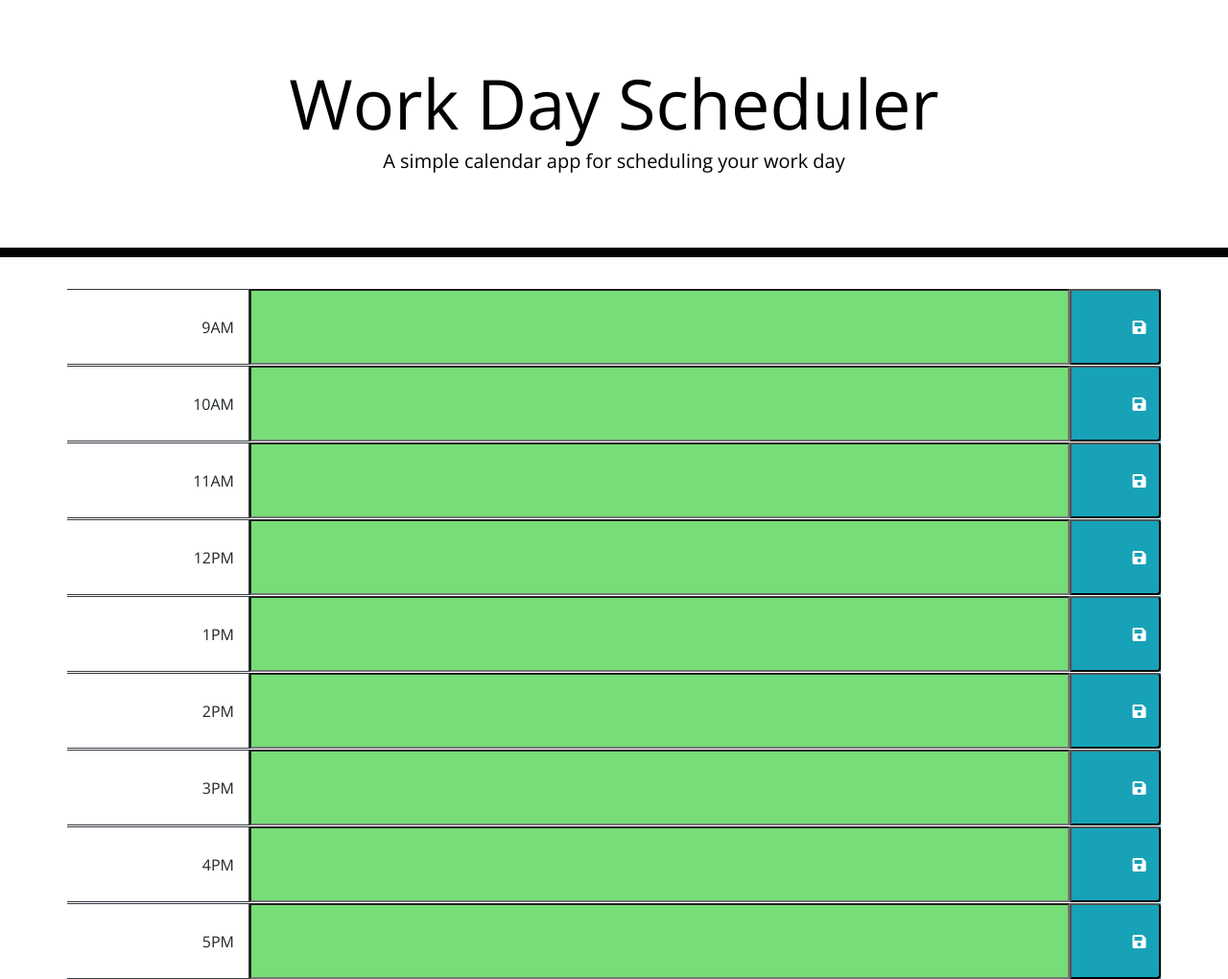
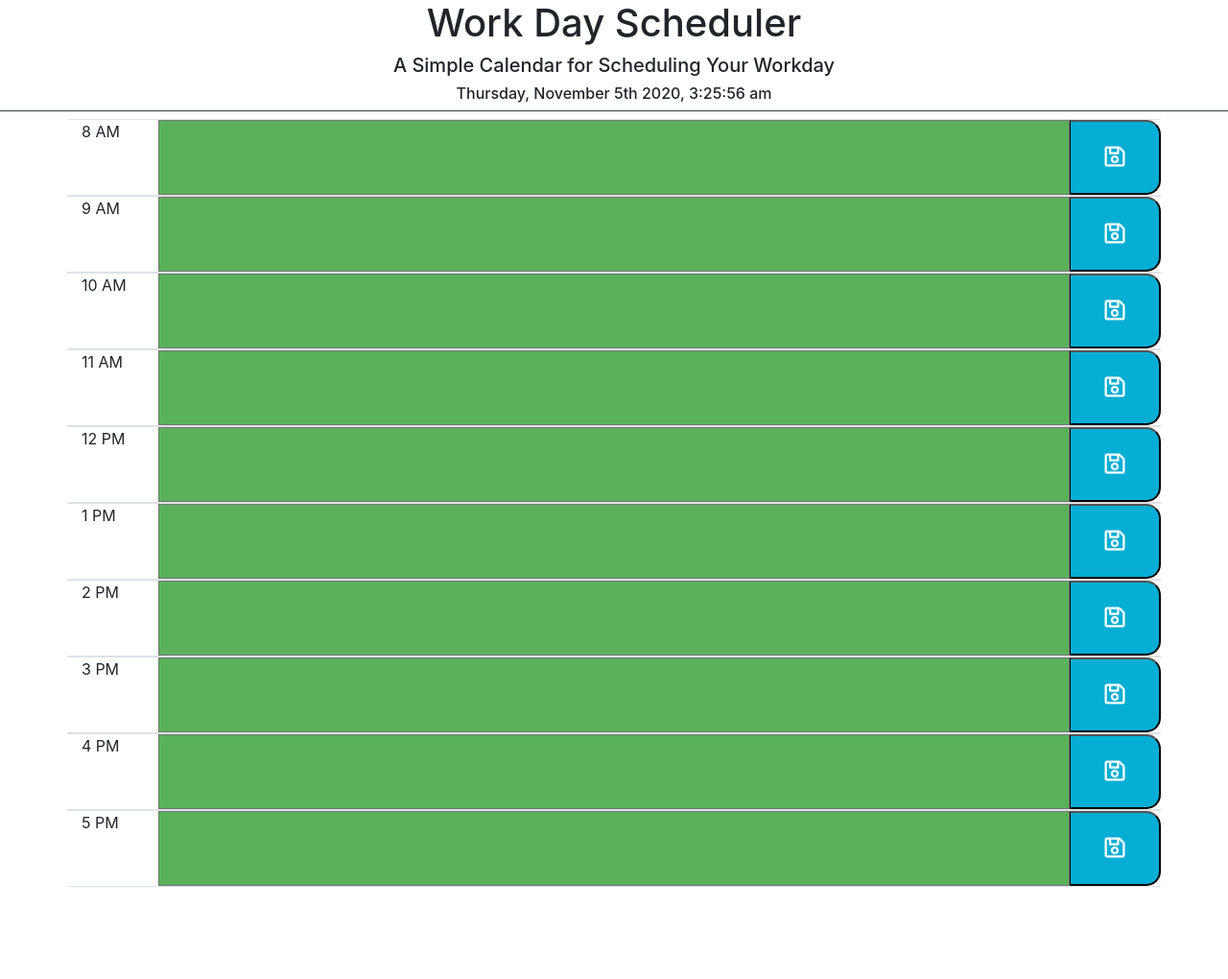
Before and after one commit to ChristianKrantz11/Scheduler, a plain HTML site: page index.html in a window 1280 px wide. Shown: the whole page at 96% size. After the commit the page ends 972 px from the top, so only its background shows below. Drawn offline with nearby package versions, Linux system fonts and the light colour scheme.

Commit message:
final commit

```diff
--- a/index.html
+++ b/index.html
@@ -23,120 +23,81 @@
   </head>
 
   <body>
-    <header class="jumbotron">
-      <h1 class="display-3">Work Day Scheduler</h1>
-      <p class="lead">A simple calendar app for scheduling your work day</p>
-      <p id="currentDay" class="lead"></p>
+    <header class="container-fluid border-bottom border-dark mb-2">
+      <div class="row justify-content-center"><h1>Work Day Scheduler</h1></div>
+      <div class="row justify-content-center"><h5>A Simple Calendar for Scheduling Your Workday</h5></div>
+      <div class="row justify-content-center" id="date-today"><h6></h6></div>
     </header>
+
     <div class="container">
-      <!-- Timeblocks go here -->
-      <div class="row">
-        <div class="col-2 border border-dark border-left-0 d-flex align-items-center justify-content-end">9AM</div>
-        <div class="col-9 bg-secondary d-flex align-items-center justify-content-start" style="padding:0">
-          <input type="text" style="width:100%; height:100%" class="bg-success" id="9">
-        </div>
-        <div class="col-1 bg-info d-flex align-items-center justify-content-center" style="padding:0">
-          <button class="bg-info rounded-right rounded-small" style="width:100%; height:100%" class="saveBtn">
-            <i class='fas fa-save' style='color:white'></i>
-          </button>
-        </div>
+
+      <div id="calendar-row1" class="row justify-content-md-center border-top border-bottom calendar-row">
+        <div id="time1"class="col-md-1">8 AM</div>
+        <textarea rows="3" id="text-entry1" class="col-md-10"></textarea>
+        <button id="save" class="col-md-1"><i class="far fa-save"></i></button>
       </div>
 
-      <div class="row">
-        <div class="col-2 border border-dark border-left-0 d-flex align-items-center justify-content-end">10AM</div>
-        <div class="col-9 bg-secondary d-flex align-items-center justify-content-start" style="padding:0">
-          <input type="text" style="width:100%; height:100%" class="bg-success" id="10">
-        </div>
-        <div class="col-1 bg-info d-flex align-items-center justify-content-center" style="padding:0">
-          <button class="bg-info rounded-right rounded-small" style="width:100%; height:100%" class="saveBtn">
-            <i class='fas fa-save' style='color:white'></i>
-          </button>
-        </div>
+      <div id="calendar-row2" class="row justify-content-md-center border-top border-bottom calendar-row">
+        <div id="time2"class="col-md-1">9 AM</div>
+        <textarea rows="3" id="text-entry2" class="col-md-10"></textarea>
+        <button id="save" class="col-md-1"><i class="far fa-save"></i></button>
       </div>
 
-      <div class="row">
-        <div class="col-2 border border-dark border-left-0 d-flex align-items-center justify-content-end">11AM</div>
-        <div class="col-9 bg-secondary d-flex align-items-center justify-content-start" style="padding:0">
-          <input type="text" style="width:100%; height:100%" class="bg-success" id="11">
-        </div>
-        <div class="col-1 bg-info d-flex align-items-center justify-content-center" style="padding:0">
-          <button class="bg-info rounded-right rounded-small" style="width:100%; height:100%" class="saveBtn">
-            <i class='fas fa-save' style='color:white'></i>
-          </button>
-        </div>
+      <div id="calendar-row3" class="row justify-content-md-center border-top border-bottom calendar-row">
+        <div id="time3"class="col-md-1">10 AM</div>
+        <textarea rows="3" id="text-entry3" class="col-md-10"></textarea>
+        <button id="save" class="col-md-1"><i class="far fa-save"></i></button>
       </div>
 
-      <div class="row">
-        <div class="col-2 border border-dark border-left-0 d-flex align-items-center justify-content-end">12PM</div>
-        <div class="col-9 bg-secondary d-flex align-items-center justify-content-start" style="padding:0">
-          <input type="text" style="width:100%; height:100%" class="bg-success" id="12">
-        </div>
-        <div class="col-1 bg-info d-flex align-items-center justify-content-center" style="padding:0">
-          <button class="bg-info rounded-right rounded-small" style="width:100%; height:100%" class="saveBtn">
-            <i class='fas fa-save' style='color:white'></i>
-          </button>
-        </div>
+      <div id="calendar-row4" class="row justify-content-md-center border-top border-bottom calendar-row">
+        <div id="time4"class="col-md-1">11 AM</div>
+        <textarea rows="3" id="text-entry4" class="col-md-10"></textarea>
+        <button id="save" class="col-md-1"><i class="far fa-save"></i></button>
       </div>
 
-      <div class="row">
-        <div class="col-2 border border-dark border-left-0 d-flex align-items-center justify-content-end">1PM</div>
-        <div class="col-9 bg-secondary d-flex align-items-center justify-content-start" style="padding:0">
-          <input type="text" style="width:100%; height:100%" class="bg-success" id="1">
-        </div>
-        <div class="col-1 bg-info d-flex align-items-center justify-content-center" style="padding:0">
-          <button class="bg-info rounded-right rounded-small" style="width:100%; height:100%" class="saveBtn">
-            <i class='fas fa-save' style='color:white'></i>
-          </button>
-        </div>
+      <div id="calendar-row5" class="row justify-content-md-center border-top border-bottom calendar-row">
+        <div id="time5"class="col-md-1">12 PM</div>
+        <textarea rows="3" id="text-entry5" class="col-md-10"></textarea>
+        <button id="save" class="col-md-1"><i class="far fa-save"></i></button>
       </div>
 
-      <div class="row">
-        <div class="col-2 border border-dark border-left-0 d-flex align-items-center justify-content-end">2PM</div>
-        <div class="col-9 bg-secondary d-flex align-items-center justify-content-start" style="padding:0">
-          <input type="text" style="width:100%; height:100%" class="bg-success" id="2">
-        </div>
-        <div class="col-1 bg-info d-flex align-items-center justify-content-center" style="padding:0">
-          <button class="bg-info rounded-right rounded-small" style="width:100%; height:100%" class="saveBtn">
-            <i class='fas fa-save' style='color:white'></i>
-          </button>
-        </div>
+      <div id="calendar-row6" class="row justify-content-md-center border-top border-bottom calendar-row">
+        <div id="time6"class="col-md-1 time">1 PM</div>
+        <textarea rows="3" id="text-entry6" class="col-md-10"></textarea>
+        <button id="save" class="col-md-1"><i class="far fa-save"></i></button>
       </div>
 
-      <div class="row">
-        <div class="col-2 border border-dark border-left-0 d-flex align-items-center justify-content-end">3PM</div>
-        <div class="col-9 bg-secondary d-flex align-items-center justify-content-start" style="padding:0">
-          <input type="text" style="width:100%; height:100%" class="bg-success" id="3">
-        </div>
-        <div class="col-1 bg-info d-flex align-items-center justify-content-center" style="padding:0">
-          <button class="bg-info rounded-right rounded-small" style="width:100%; height:100%" id="saveBtn">
-            <i class='fas fa-save' style='color:white'></i>
-          </button>
-        </div>
+      <div id="calendar-row7" class="row justify-content-md-center border-top border-bottom calendar-row">
+        <div id="time7"class="col-md-1 time">2 PM</div>
+        <textarea rows="3" id="text-entry7" class="col-md-10"></textarea>
+        <button id="save" class="col-md-1"><i class="far fa-save"></i></button>
       </div>
 
-      <div class="row">
-        <div class="col-2 border border-dark border-left-0 d-flex align-items-center justify-content-end">4PM</div>
-        <div class="col-9 bg-secondary d-flex align-items-center justify-content-start" style="padding:0">
-          <input type="text" style="width:100%; height:100%" class="bg-success" id="4">
-        </div>
-        <div class="col-1 bg-info d-flex align-items-center justify-content-center" style="padding:0">
-          <button class="bg-info rounded-right rounded-small" style="width:100%; height:100%" id="saveBtn">
-            <i class='fas fa-save' style='color:white'></i>
-          </button>
-        </div>
+      <div id="calendar-row8" class="row justify-content-md-center border-top border-bottom calendar-row">
+        <div id="time8"class="col-md-1">3 PM</div>
+        <textarea rows="3" id="text-entry8" class="col-md-10"></textarea>
+        <button id="save" class="col-md-1"><i class="far fa-save"></i></button>
       </div>
 
-      <div class="row">
-        <div class="col-2 border border-dark border-left-0 d-flex align-items-center justify-content-end">5PM</div>
-        <div class="col-9 bg-secondary d-flex align-items-center justify-content-start" style="padding:0">
-          <input type="text" style="width:100%; height:100%" class="bg-success" id="5">
-        </div>
-        <div class="col-1 bg-info d-flex align-items-center justify-content-center" style="padding:0">
-          <button class="bg-info rounded-right rounded-small" style="width:100%; height:100%" class="saveBtn">
-            <i class='fas fa-save' style='color:white'></i>
-          </button>
-        </div>
+      <div id="calendar-row9" class="row justify-content-md-center border-top border-bottom calendar-row">
+        <div id="time9"class="col-md-1">4 PM</div>
+        <textarea rows="3" id="text-entry9" class="col-md-10"></textarea>
+        <button id="save" class="col-md-1"><i class="far fa-save"></i></button>
       </div>
+
+      <div id="calendar-row10" class="row justify-content-md-center border-top border-bottom calendar-row">
+        <div id="time10"class="col-md-1">5 PM</div>
+        <textarea rows="3" id="text-entry10" class="col-md-10"></textarea>
+        <button id="save" class="col-md-1"><i class="far fa-save"></i></button>
+      </div>
+
+    </div>
+
+    <div class="container-fluid">
+      <footer class="row">
+        <br><br>
+      </footer>
+    </div>
 
     <script src="https://code.jquery.com/jquery-3.4.1.min.js"></script>
     <script src="https://cdnjs.cloudflare.com/ajax/libs/moment.js/2.24.0/moment.min.js"></script>
--- a/script.js
+++ b/script.js
@@ -1,56 +1,93 @@
-var idsCollection = ["#9", "#10", "#11", "#12", "#1", "#2", "#3", "#4",  "#5"];
-var timeSlotCollection = ["09:00:00", "10:00:00", "11:00:00", "12:00:00", "13:00:00",  "14:00:00",  "15:00:00",  "16:00:00",  "17:00:00"];
-var shiftedTimeSlotCollection = ["10:00:00", "11:00:00", "12:00:00", "13:00:00",  "14:00:00",  "15:00:00",  "16:00:00",  "17:00:00",  "18:00:00"];
+let workDay = {
+  "8 AM": "",
+  "9 AM": "",
+  "10 AM": "",
+  "11 AM": "",
+  "12 PM": "",
+  "1 PM": "",
+  "2 PM": "",
+  "3 PM": "",
+  "4 PM": "",
+  "5 PM": "",
+};
 
-var  plannerContent = [];
-var getLocalStorageData = JSON.parse(localStorage.getItem("planner-items"));
+$(document).ready(function(){
+  if(!localStorage.getItem('workDay')) {
+    updateCalendarTasks(workDay);
+  } else {
+    updateCalendarTasks(JSON.parse(localStorage.getItem('workDay')));
+  }
+})
 
-if (getLocalStorageData !== null) {
- plannerContent = getLocalStorageData;
+$('#date-today h6').text(moment().format('dddd') + ", " + moment().format('MMMM Do YYYY, h:mm:ss a'));
+
+let counter = 1;
+for(const property in workDay) {
+  let textEntry = "#text-entry" + counter;
+  $(textEntry).text(workDay[property]);
+  let timeId = "#time" + counter;
+  let presentHour = moment().hour();
+  let timeString = $(timeId).text();
+  let timeNumber = hourNumberFromHourString(timeString);
+  if(timeNumber < presentHour) {
+    $(textEntry).addClass("past-hour");
+  } else if (timeNumber > presentHour) {
+    $(textEntry).addClass("future-hour");
+  } else {
+    $(textEntry).addClass("present-hour");
+  }
+  counter ++;
 }
 
-for (var i=0;i<idsCollection.length; i++) {
-  var descriptionEl = $(idsCollection[i]);
-  var buttonEl = descriptionEl.parent().parent().find("button");
+$("button").click(function() {
+  value = $(this).siblings("textarea").val();
+  hourString = $(this).siblings("div").text();
 
-  if ((moment().format('MMMM Do YYYY, HH:mm:ss')) < (moment().format('MMMM Do YYYY') +  ", " + timeSlotCollection[i])) {
-    descriptionEl.attr("class", "future");
-    plannerContent.forEach(function(item) {
-      if (idsCollection[i] === ("#" + (item["input-id"]))) {
-        descriptionEl.val(item["input-value"]);
-      }
-    });
-  }
-  else if (((moment().format('MMMM Do YYYY, HH:mm:ss')) >= (moment().format('MMMM Do YYYY') +  ", " + timeSlotCollection[i])) &&
-          ((moment().format('MMMM Do YYYY, HH:mm:ss')) < (moment().format('MMMM Do YYYY') +  ", " + shiftedTimeSlotCollection[i])))
-  {
-    descriptionEl.attr("class", "present");
-    $(".present").attr("disabled", "disabled");
-    buttonEl.attr("disabled", true);
-    plannerContent.forEach(function(item) {
-      if (idsCollection[i] === ("#" + item["input-id"])) {
-        descriptionEl.val(item["input-value"]);
-      }
-    });
-  }
-  else if ((moment().format('MMMM Do YYYY, HH:mm:ss')) > (moment().format('MMMM Do YYYY') +  ", " + timeSlotCollection[i])) {
-    descriptionEl.attr("class", "past");
-    $(".past").attr("disabled", "disabled");
-    buttonEl.attr("disabled", true);
+  saveSchedule(hourString, value);
+});
+
+function hourNumberFromHourString(hourString) {
+  switch(hourString) {
+    case "8 AM": return 8;
+    case "9 AM": return 9;
+    case "10 AM": return 10;
+    case "11 AM": return 11;
+    case "12 PM": return 12;
+    case "1 PM": return 13;
+    case "2 PM": return 14;
+    case "3 PM": return 15;
+    case "4 PM": return 16;
+    case "5 PM": return 17;
   }
 }
 
-$("button").on("click", function() {
-  event.preventDefault();
-  var container = $(this).parent().parent();
-  var inputValue = container.find("input").val();
-  var inputId = container.find("input").attr("id");
-  var textObj = {
-    "input-id": inputId,
-    "input-value": inputValue };
+function loadCorrectDataset() {
+  result = localStorage.getItem('workDay')
+  return (result ? result : workDay);
+}
 
-  if (textObj["input-value"] !== "") {
-    plannerContent.push(textObj);
-    localStorage.setItem("planner-items", JSON.stringify(plannerContent));
+function initializeLocalStorage() {
+  localStorage.setItem('workDay', JSON.stringify(workDay));
+};
+
+function saveToLocalStorage(dayObj) {
+  localStorage.setItem('workDay', JSON.stringify(dayObj));
+}
+
+function saveSchedule(hourString, val) {
+  if(!localStorage.getItem('workDay')) {
+    initializeLocalStorage();
   }
-});
+
+  let workHours = JSON.parse(localStorage.getItem('workDay'));
+  workHours[hourString] = val
+
+  saveToLocalStorage(workHours);
+}
+
+function updateCalendarTasks(dayObject) {
+  $(".calendar-row").each(function(index) {
+    let res = $(this).children("div");
+    $(this).children("textarea").text(dayObject[res.text()]);
+  })
+}
--- a/style.css
+++ b/style.css
@@ -1,79 +1,32 @@
-body {
-  font-family: 'Open Sans', sans-serif;
-  font-size: 16px;
-  line-height: 1;
+textarea {
+  resize: none;
 }
 
-textarea{
-  background: transparent;
-  border: none;
-  resize: none;
-  color: #000000;
-  border-left: 1px solid black;
-  padding: 10px;
+.past-hour {
+  background-color: rgb(189, 189, 189);
+  border-color: gray;
 }
 
-.jumbotron {
-  text-align: center;
-  background-color: transparent;
-  color: black;
-  border-radius: 0;
-  border-bottom: 10px solid black;
+.present-hour {
+  background-color: crimson;
+  border-color: crimson;
 }
 
-.description{
-  white-space: pre-wrap;
+.future-hour {
+  background-color: rgb(90, 177, 90);
+  bordere-color: rgb(41, 136, 41);
 }
 
-.time-block{
-  text-align: center;
-  border-radius: 15px;
+header {
+  border-bottom-width: 10px;
+  text-color: red;
 }
 
-.row {
-  white-space: pre-wrap;
-  height: 80px;
-  border-top: 1px solid white;;
-}
-
-.hour {
-  background-color: #ffffff;
-  color: #000000;
-  border-top: 1px dashed #000000;
-}
-
-.past {
-  background-color: #d3d3d3;
-  color: white;
-}
-
-.present {
-  background-color: #ff6961;
-  color: white;
-}
-
-.future {
-  background-color: #77dd77;
-  color: white;
-}
-
-.saveBtn {
+button {
   border-left: 1px solid black;
   border-top-right-radius: 15px;
   border-bottom-right-radius: 15px;
   background-color: #06AED5;
   color: white;
+  font-size: 1.5em;
 }
-
-.saveBtn i:hover {
-  font-size: 20px;
-  transition: all .3s ease-in-out;
-}
-
-button:focus {
-  outline: none;
-}
-
-input:focus {
-  outline: none;
-}
```
Also changed, not shown: 1 other file.
